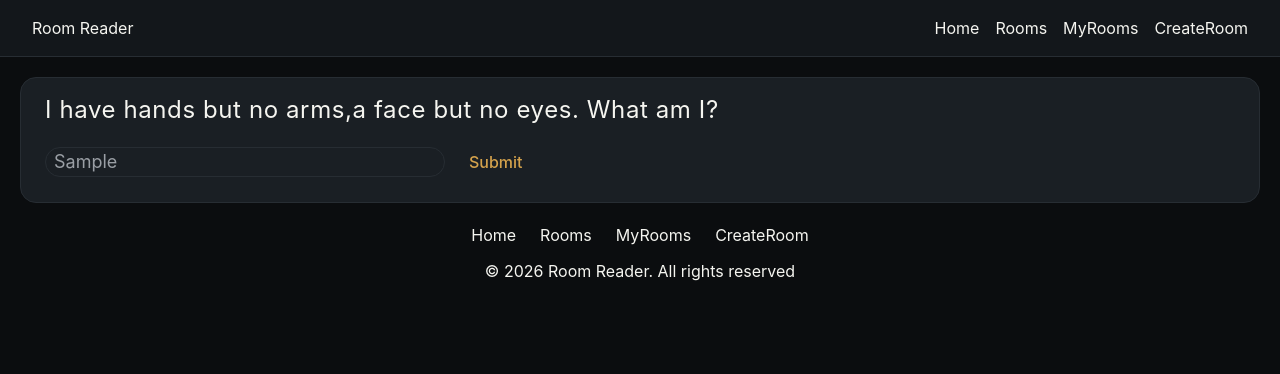
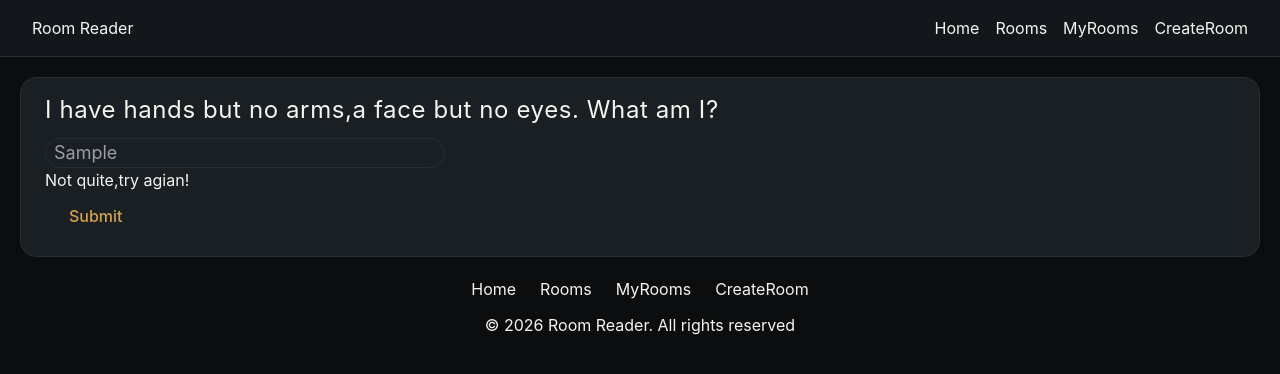
Before and after one commit to gouravasija16/room-reader, a React (Vite) app: page /rooms/room-1/play in a window 1280 px wide. Both pictures are taken after typing "Sample" into the empty fields and a click on the button "Submit". Shown: the top 374 px of the page. Built offline with nearby package versions, Linux system fonts and the light colour scheme.

Commit message:
Working on GamePlay page

```diff
--- a/src/components/pages/Gameplay.jsx
+++ b/src/components/pages/Gameplay.jsx
@@ -3,16 +3,36 @@ import { sampleRooms } from "../../data/sampleRooms"
 import { useState } from "react"
 import Button from "../shared/Button"
 export default function Gameplay(){
-    const { roomId } = useParams()
+     const { roomId } = useParams()
      const room = sampleRooms.find((sampleRoom) => sampleRoom.id === roomId)
      const [currentIndex,setCurrentIndex]=useState(0)
-    const [answer, setAnswer] = useState("")
+     const [answer, setAnswer] = useState("")
+     const [feedback,setfeedback]=useState("")
      const currentPuzzle=room.puzzles[currentIndex]
+     console.log(currentIndex)
+     function HandleAnswer(e){
+        e.preventDefault()
+        console.log(answer,currentPuzzle.answer)
+        const isCorrect=answer.toLowerCase().trim()===currentPuzzle.answer.toLowerCase().trim()
+        console.log(isCorrect)
+        if(isCorrect){
+            console.log("Advancing")
+            setCurrentIndex(prev=>prev + 1)
+            console.log(currentIndex)
+            setAnswer('')
+            setfeedback("")
+        }else{
+            setfeedback("Not quite,try agian!")
+        }
+    }
     return(
         <div className="bg-elevated px-6 py-4 border border-border rounded-2xl m-5 ">
             <h2 className="text-text text-2xl text-bold tracking-wide mb-3 font">{currentPuzzle.question}</h2>
+            <form onSubmit={HandleAnswer}>
             <input value={answer} onChange={(e) => setAnswer(e.currentTarget.value)}placeholder="Enter your answer..." className="border border-border rounded-2xl focus:border-accent text-muted text-lg w-100 h-auto px-2 "></input>
+            {feedback && <p>{feedback}</p>}
             <Button>Submit</Button>
+            </form>
         </div>
 
     )
```
